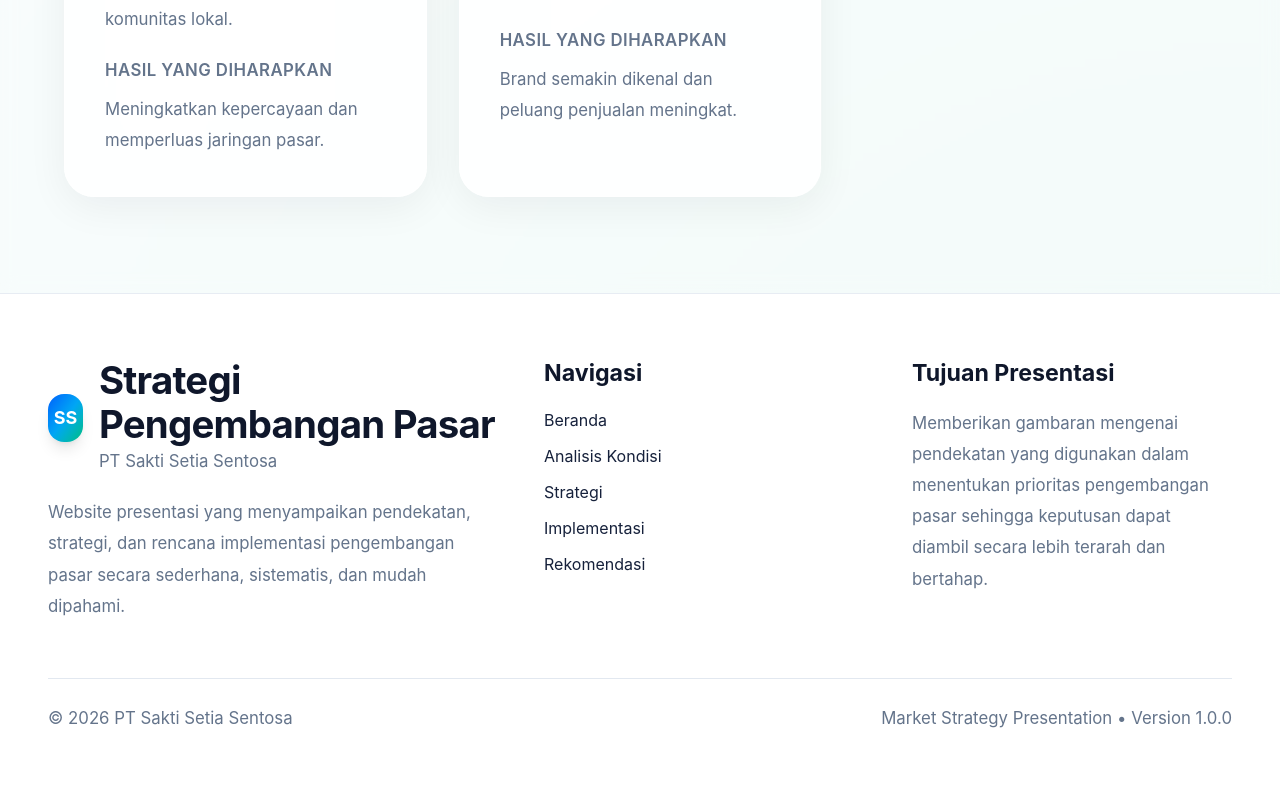
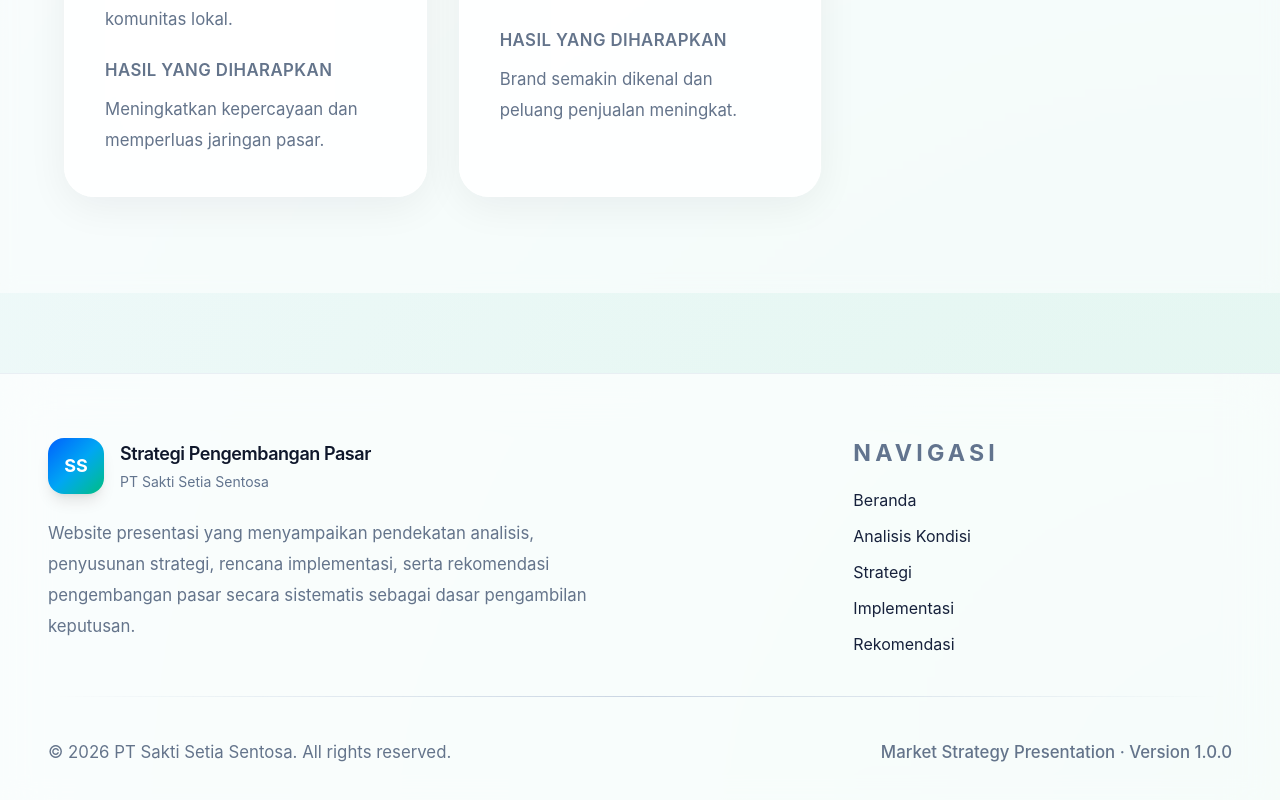
Before and after one commit to dawudsw0491-cell/market-strategy-presentation, a Next.js app: page / in a window 1280 px wide. Shown: the part 5741-6541 px from the top of the page. Built offline with nearby package versions, Linux system fonts and the light colour scheme.

Commit message:
style: redesign executive presentation footer

```diff
--- a/components/layout/footer.tsx
+++ b/components/layout/footer.tsx
@@ -25,35 +25,38 @@ const menus = [
 
 export default function Footer() {
   return (
-    <footer className="border-t border-slate-200/80 bg-white">
+    <footer className="mt-20 border-t border-slate-200/70 bg-white/70 backdrop-blur-xl">
       <div className="container-app py-14 lg:py-16">
-        <div className="grid gap-12 lg:grid-cols-[1.4fr_1fr_1fr]">
+        <div className="grid gap-12 lg:grid-cols-[2fr_1fr]">
+          {/* Brand */}
           <div>
-            <div className="mb-5 flex items-center gap-4">
-              <div className="flex h-12 w-12 items-center justify-center rounded-2xl bg-gradient-to-br from-blue-600 via-sky-500 to-emerald-500 text-lg font-bold text-white shadow-lg">
+            <div className="flex items-center gap-4">
+              <div className="flex h-14 w-14 items-center justify-center rounded-2xl bg-gradient-to-br from-blue-600 via-sky-500 to-emerald-500 text-lg font-bold text-white shadow-lg">
                 SS
               </div>
 
               <div>
-                <h2 className="text-lg font-bold text-slate-900">
+                <div className="text-lg font-semibold tracking-tight text-slate-900">
                   Strategi Pengembangan Pasar
-                </h2>
+                </div>
 
-                <p className="text-sm text-slate-500">
+                <div className="mt-1 text-sm text-slate-500">
                   PT Sakti Setia Sentosa
-                </p>
+                </div>
               </div>
             </div>
 
-            <p className="max-w-md leading-8 text-slate-600">
-              Website presentasi yang menyampaikan pendekatan, strategi, dan
-              rencana implementasi pengembangan pasar secara sederhana,
-              sistematis, dan mudah dipahami.
+            <p className="mt-6 max-w-xl leading-8 text-slate-600">
+              Website presentasi yang menyampaikan pendekatan analisis,
+              penyusunan strategi, rencana implementasi, serta rekomendasi
+              pengembangan pasar secara sistematis sebagai dasar pengambilan
+              keputusan.
             </p>
           </div>
 
+          {/* Navigation */}
           <div>
-            <h3 className="mb-5 text-base font-semibold text-slate-900">
+            <h3 className="mb-5 text-sm font-semibold uppercase tracking-[0.18em] text-slate-500">
               Navigasi
             </h3>
 
@@ -62,7 +65,7 @@ export default function Footer() {
                 <li key={menu.href}>
                   <Link
                     href={menu.href}
-                    className="transition duration-200 hover:text-blue-600"
+                    className="inline-flex text-slate-700 transition duration-300 hover:translate-x-1 hover:text-blue-600"
                   >
                     {menu.title}
                   </Link>
@@ -70,27 +73,18 @@ export default function Footer() {
               ))}
             </ul>
           </div>
-
-          <div>
-            <h3 className="mb-5 text-base font-semibold text-slate-900">
-              Tujuan Presentasi
-            </h3>
-
-            <p className="leading-8 text-slate-600">
-              Memberikan gambaran mengenai pendekatan yang digunakan dalam
-              menentukan prioritas pengembangan pasar sehingga keputusan dapat
-              diambil secara lebih terarah dan bertahap.
-            </p>
-          </div>
         </div>
 
-        <div className="mt-14 flex flex-col items-center justify-between gap-3 border-t border-slate-200 pt-6 text-sm text-slate-500 md:flex-row">
+        <div className="my-10 h-px bg-gradient-to-r from-transparent via-slate-300 to-transparent" />
+
+        <div className="flex flex-col items-center justify-between gap-3 text-sm text-slate-500 md:flex-row">
           <p>
-            © {new Date().getFullYear()} PT Sakti Setia Sentosa
+            © {new Date().getFullYear()} PT Sakti Setia Sentosa. All rights
+            reserved.
           </p>
 
-          <p>
-            Market Strategy Presentation • Version 1.0.0
+          <p className="font-medium">
+            Market Strategy Presentation · Version 1.0.0
           </p>
         </div>
       </div>
```
